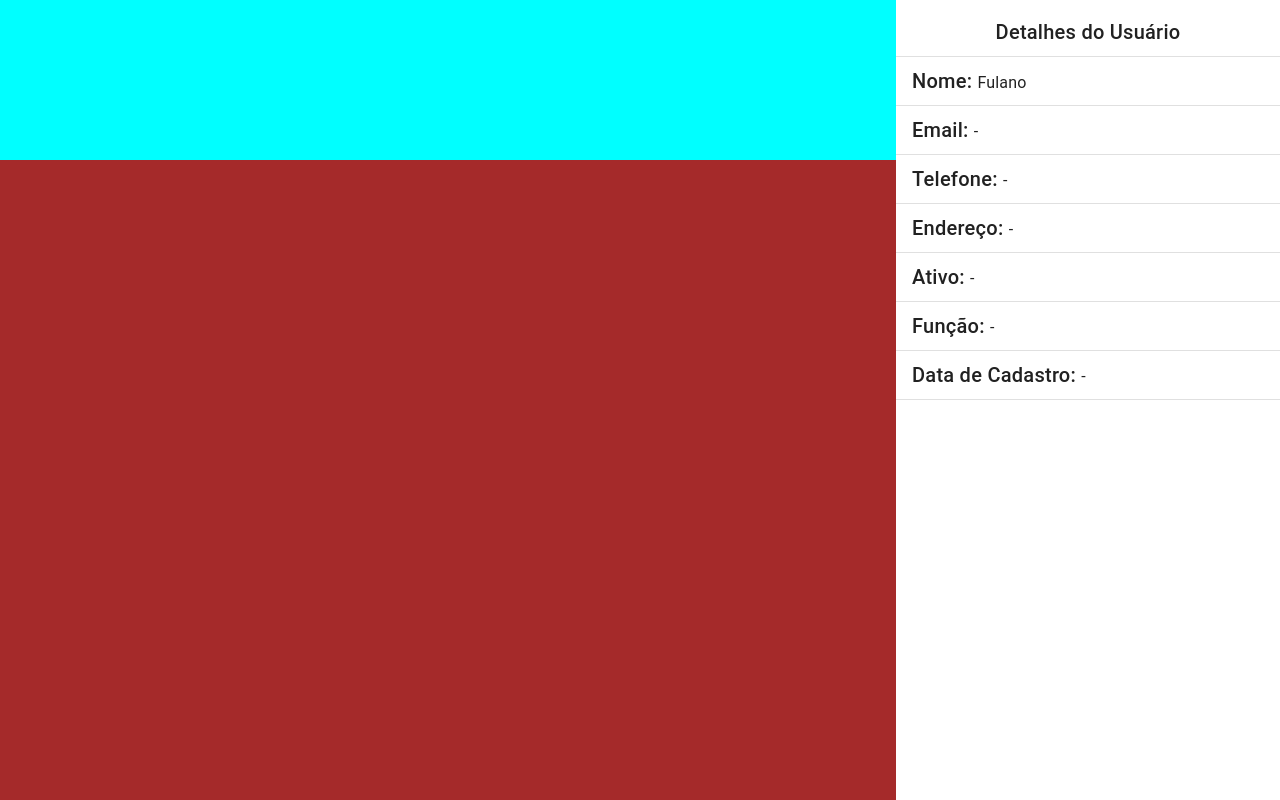
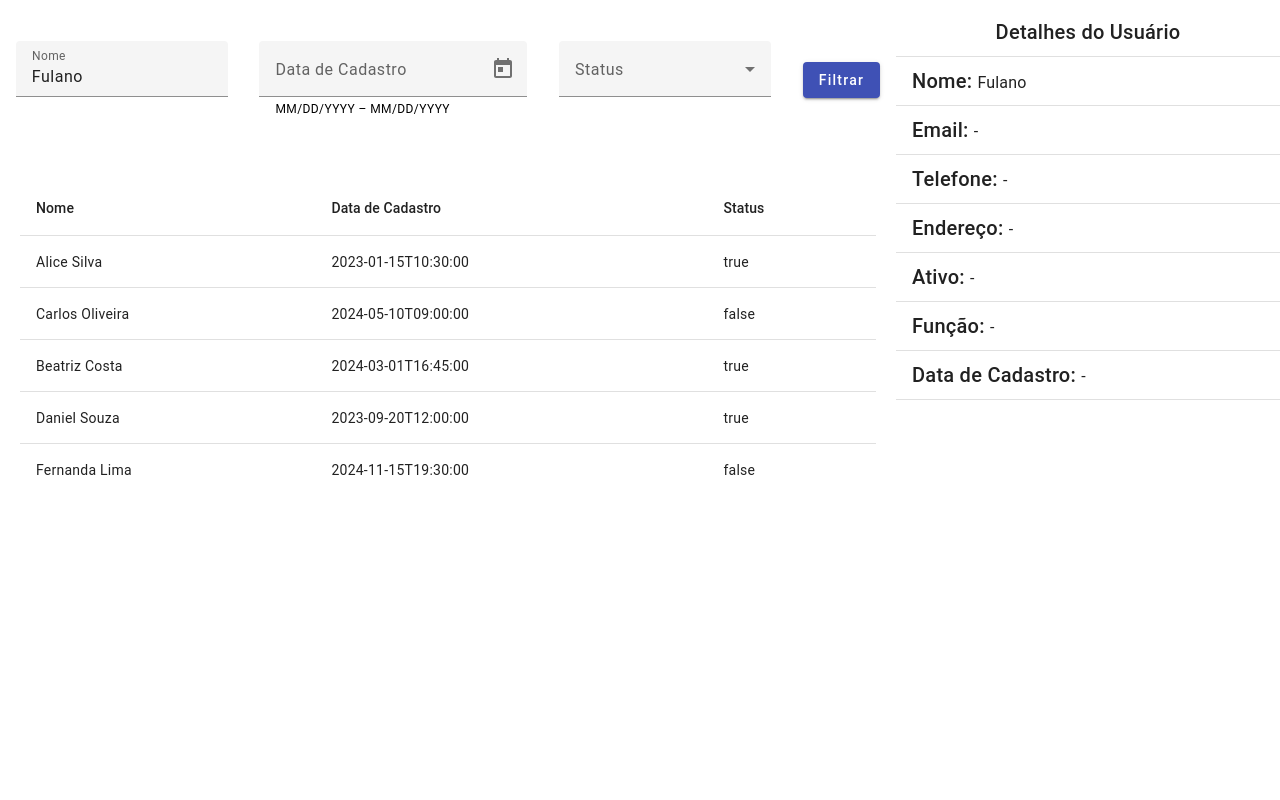
Before and after one commit to leogreal/roadmap-angular, an Angular app in the folder users-filter-project/: page / in a window 1280 px wide. Built offline with nearby package versions, Linux system fonts and the light colour scheme.

Commit message:
Add user list and filter

```diff
--- a/users-filter-project/src/app/app.component.html
+++ b/users-filter-project/src/app/app.component.html
@@ -1,7 +1,11 @@
 <div class="container">
 <div class="left-container">
-  <div class="top-div"></div>
-  <div class="main-div"></div>
+  <div class="top-div">
+    <app-user-filters></app-user-filters>
+  </div>
+  <div class="main-div">
+    <app-user-list></app-user-list>
+  </div>
 </div>
 <div class="right-container">
   <app-user-details></app-user-details>
--- a/users-filter-project/src/app/app.component.scss
+++ b/users-filter-project/src/app/app.component.scss
@@ -12,12 +12,10 @@
 
 .top-div {
   flex-grow: 1;
-  background-color: aqua;
 }
 
 .main-div {
   height: 80%;
-  background-color: brown;
 }
 
 .right-container {
--- a/users-filter-project/src/app/app.config.ts
+++ b/users-filter-project/src/app/app.config.ts
@@ -1,8 +1,8 @@
 import { ApplicationConfig, provideZoneChangeDetection } from '@angular/core';
+import { provideAnimations } from '@angular/platform-browser/animations';
 import { provideRouter } from '@angular/router';
-
 import { routes } from './app.routes';
 
 export const appConfig: ApplicationConfig = {
-  providers: [provideZoneChangeDetection({ eventCoalescing: true }), provideRouter(routes)]
+  providers: [provideZoneChangeDetection({ eventCoalescing: true }), provideRouter(routes), provideAnimations()]
 };
--- a/users-filter-project/src/app/components/components.module.ts
+++ b/users-filter-project/src/app/components/components.module.ts
@@ -1,10 +1,19 @@
 import { NgModule } from "@angular/core";
+import { FormsModule } from '@angular/forms';
 import { AngularMaterialModule } from "../angular-material/angular-material.module";
 import { UserDetailsComponent } from "./user-details/user-details.component";
+import { UserFiltersComponent } from "./user-filters/user-filters.component";
+import { UserListComponent } from "./user-list/user-list.component";
+
+const declarationsExports = [
+  UserDetailsComponent,
+  UserFiltersComponent,
+  UserListComponent,
+]
 
 @NgModule({
-  declarations: [UserDetailsComponent],
-  imports: [AngularMaterialModule],
-  exports: [UserDetailsComponent],
+  declarations: declarationsExports,
+  imports: [AngularMaterialModule, FormsModule],
+  exports: declarationsExports,
 })
 export class ComponentsModule {}
--- /dev/null
+++ b/users-filter-project/src/app/components/user-filters/user-filters.component.html
@@ -0,0 +1,35 @@
+<div class="filter">
+  <form class="form">
+    <div class="form__name">
+      <mat-form-field class="example-full-width">
+        <mat-label>Nome</mat-label>
+        <input matInput placeholder="Ex. Fulano da Silva" value="Fulano">
+      </mat-form-field>
+    </div>
+    <div class="form__date-picker">
+      <mat-form-field>
+        <mat-label>Data de Cadastro</mat-label>
+        <mat-date-range-input [rangePicker]="picker">
+          <input matStartDate placeholder="Start date">
+          <input matEndDate placeholder="End date">
+        </mat-date-range-input>
+        <mat-hint>MM/DD/YYYY – MM/DD/YYYY</mat-hint>
+        <mat-datepicker-toggle matIconSuffix [for]="picker"></mat-datepicker-toggle>
+        <mat-date-range-picker #picker></mat-date-range-picker>
+      </mat-form-field>
+    </div>
+    <div class="form__status">
+      <mat-form-field>
+      <mat-label>Status</mat-label>
+      <mat-select>
+        @for (status of statusOptions; track status) {
+          <mat-option [value]="status.value">{{status.viewValue}}</mat-option>
+        }
+      </mat-select>
+    </mat-form-field>
+    </div>
+    <div class="form__button">
+      <button mat-raised-button color="primary">Filtrar</button>
+    </div>
+  </form>
+</div>
--- /dev/null
+++ b/users-filter-project/src/app/components/user-filters/user-filters.component.scss
@@ -0,0 +1,21 @@
+.filter {
+  width: 100%;
+  height: 100%;
+}
+
+.form {
+  width: 100%;
+  height: 100%;
+  display: flex;
+  align-items: center;
+  justify-content: space-around;
+  flex-wrap: wrap;
+
+  &__name { }
+
+  &__date-picker { }
+
+  &__status { }
+
+  &__button { }
+}
--- /dev/null
+++ b/users-filter-project/src/app/components/user-filters/user-filters.component.ts
@@ -0,0 +1,13 @@
+import { Component } from '@angular/core';
+
+@Component({
+  selector: 'app-user-filters',
+  templateUrl: './user-filters.component.html',
+  styleUrl: './user-filters.component.scss'
+})
+export class UserFiltersComponent {
+  statusOptions = [
+    {value: true, viewValue: 'Ativo'},
+    {value: false, viewValue: 'Inativo'},
+  ];
+}
--- /dev/null
+++ b/users-filter-project/src/app/components/user-list/user-list.component.html
@@ -0,0 +1,25 @@
+<div class="user-list">
+  <table mat-table [dataSource]="usersList">
+    <!-- Name Column -->
+    <ng-container matColumnDef="name">
+      <th mat-header-cell *matHeaderCellDef> Nome </th>
+      <td mat-cell *matCellDef="let element" class="user-list__item" (click)="onUserSelected(element)"> {{element.name}} </td>
+    </ng-container>
+
+    <!-- Date Column -->
+    <ng-container matColumnDef="registrationDate">
+      <th mat-header-cell *matHeaderCellDef> Data de Cadastro </th>
+      <td mat-cell *matCellDef="let element" class="user-list__item" (click)="onUserSelected(element)"> {{element.registrationDate}} </td>
+    </ng-container>
+
+
+    <!-- Status Column -->
+    <ng-container matColumnDef="active">
+      <th mat-header-cell *matHeaderCellDef> Status </th>
+      <td mat-cell *matCellDef="let element" class="user-list__item" (click)="onUserSelected(element)"> {{element.active}} </td>
+    </ng-container>
+
+    <tr mat-header-row *matHeaderRowDef="displayedColumns"></tr>
+    <tr mat-row *matRowDef="let row; columns: displayedColumns;"></tr>
+  </table>
+</div>
--- /dev/null
+++ b/users-filter-project/src/app/components/user-list/user-list.component.scss
@@ -0,0 +1,9 @@
+.user-list {
+  width: 100%;
+  height: 100%;
+  padding: 20px;
+
+  &__item {
+    cursor: pointer;
+  }
+}
--- /dev/null
+++ b/users-filter-project/src/app/components/user-list/user-list.component.ts
@@ -0,0 +1,15 @@
+import { Component } from '@angular/core';
+import { usersList } from '../../data/users-list';
+import { IUser } from '../../interfaces/user/user.interface';
+
+@Component({
+  selector: 'app-user-list',
+  templateUrl: './user-list.component.html',
+  styleUrl: './user-list.component.scss'
+})
+export class UserListComponent {
+  usersList:IUser[] = usersList;
+  displayedColumns: string[] = ['name', 'registrationDate', 'active'];
+
+  onUserSelected(user: IUser): void {}
+}
```
Also changed, not shown: users-filter-project/src/app/angular-material/angular-material.module.ts (+12 -0 lines), 2 other files (tests, documents, lock files or other folders).
